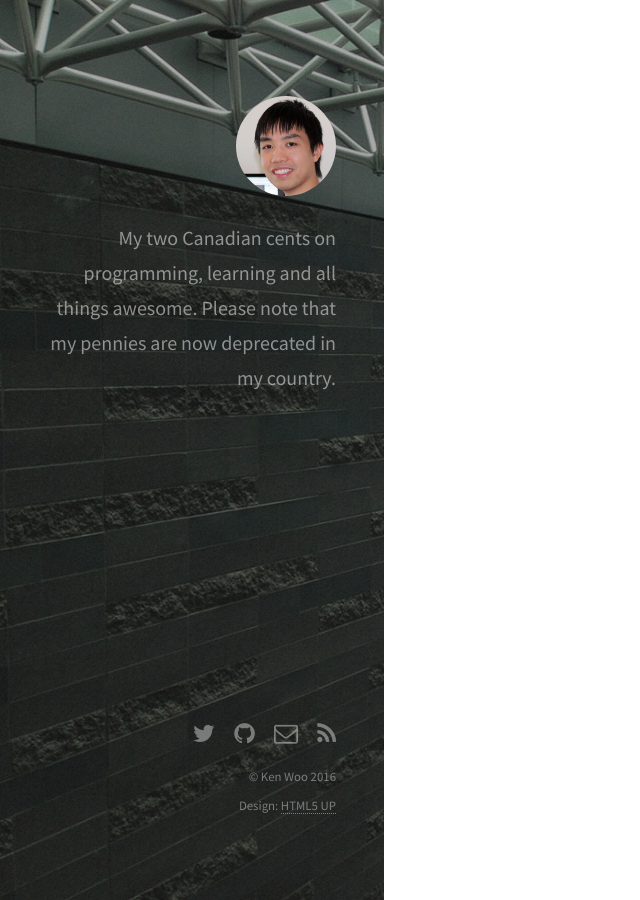
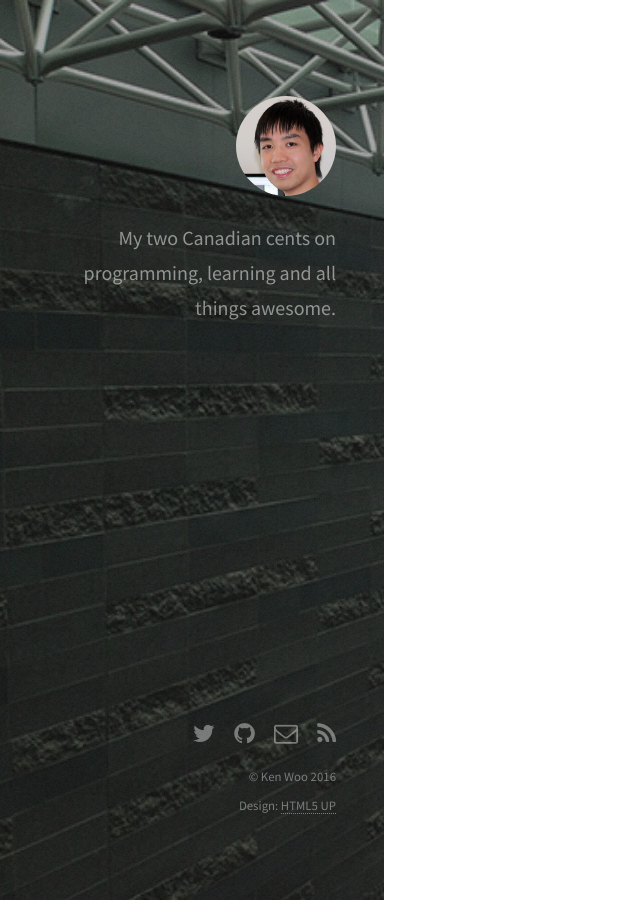
Before and after one commit to iKenWoo/ikenwoo.github.io, a Jekyll site: the page built from index.html, in a window 1280 px wide. Shown: the whole page, without its empty margins (0-640 px from the left). Built offline with Jekyll 4.4.1, drawn with Linux system fonts in a browser that asks for light colours; the list of posts is cut into pages by our own code.

Commit message:
Minor change

```diff
--- a/_config.yml
+++ b/_config.yml
@@ -9,7 +9,6 @@
 title: iKenWoo
 description: >
   My two Canadian cents on programming, learning and all things awesome.
-  Please note that my pennies are now deprecated in my country.
 copyright: Ken Woo 2016
 sass:
   sass_dir: assets/sass
--- a/_includes/analytics.html
+++ b/_includes/analytics.html
@@ -3,7 +3,7 @@
   (function(i,s,o,g,r,a,m){i['GoogleAnalyticsObject']=r;i[r]=i[r]||function(){
   (i[r].q=i[r].q||[]).push(arguments)},i[r].l=1*new Date();a=s.createElement(o),
   m=s.getElementsByTagName(o)[0];a.async=1;a.src=g;m.parentNode.insertBefore(a,m)
-  })(window,document,'script','//www.google-analytics.com/analytics.js','ga');
+  })(window,document,'script','https://www.google-analytics.com/analytics.js','ga');
 
   ga('create', '{{ site.google_analytics }}', 'auto');
   ga('send', 'pageview');
--- a/_includes/head.html
+++ b/_includes/head.html
@@ -3,7 +3,7 @@
 <meta name="description" content="{% if page.excerpt %}{{ page.excerpt | strip_html }}{% else %}{{ site.description | markdownify | strip_html }}{% endif %}" />
 <meta name="viewport" content="width=device-width, initial-scale=1" />
 <!--[if lte IE 8]><script src="{{ site.github.url }}/assets/js/ie/html5shiv.js"></script><![endif]-->
-<link rel="stylesheet" href="{{ site.github.url }}/assets/css/main.css" />
+<link rel="stylesheet" href="{{ site.baseurl }}/assets/css/main.css" />
 <!--[if lte IE 8]><link rel="stylesheet" href="{{ site.github.url }}/assets/css/ie8.css" /><![endif]-->
 <link rel="alternate" type="application/atom+xml" href="{{ site.github.url }}/atom.xml" title="Sitewide ATOM Feed" />
 <link rel="alternate" type="application/rss+xml" href="{{ site.github.url }}/rss.xml" title="Sitewide RSS Feed" />
```
Also changed, not shown: images/bg.jpg.
